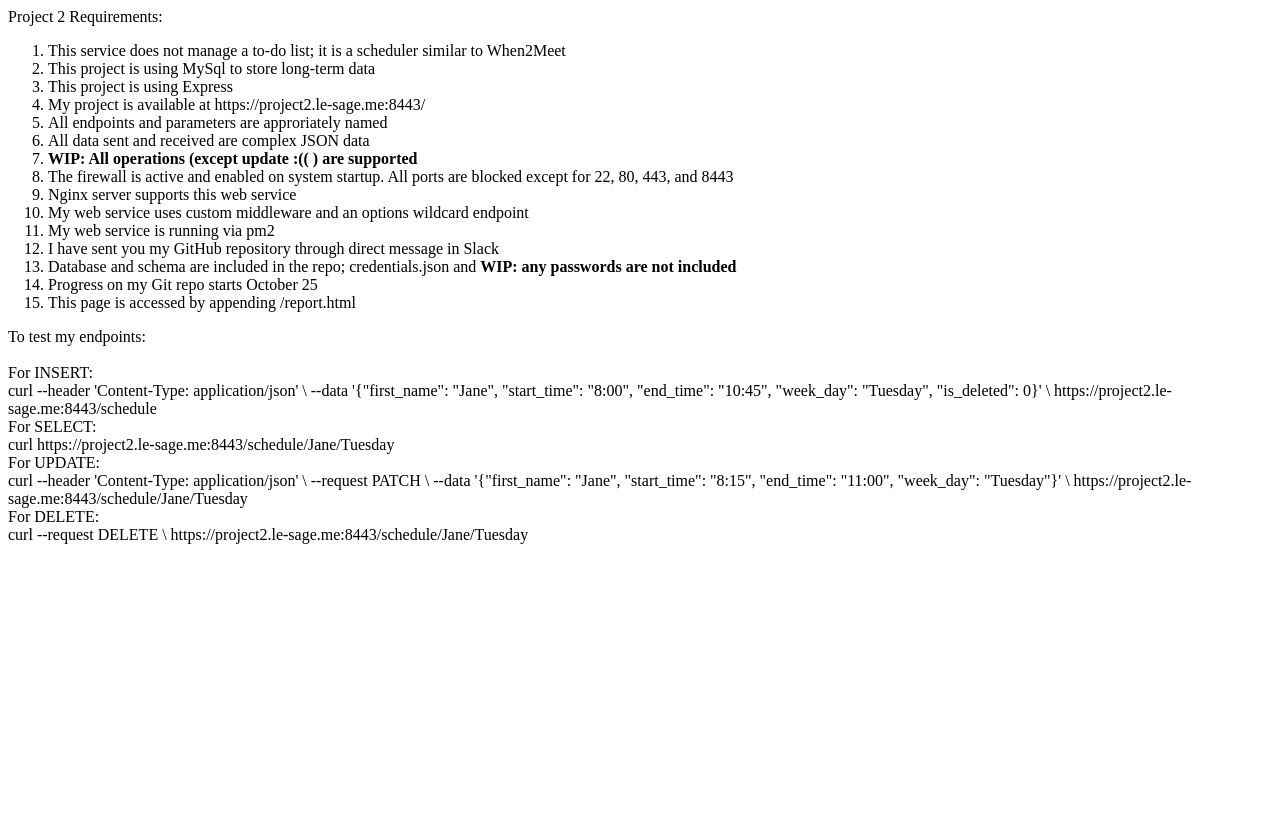
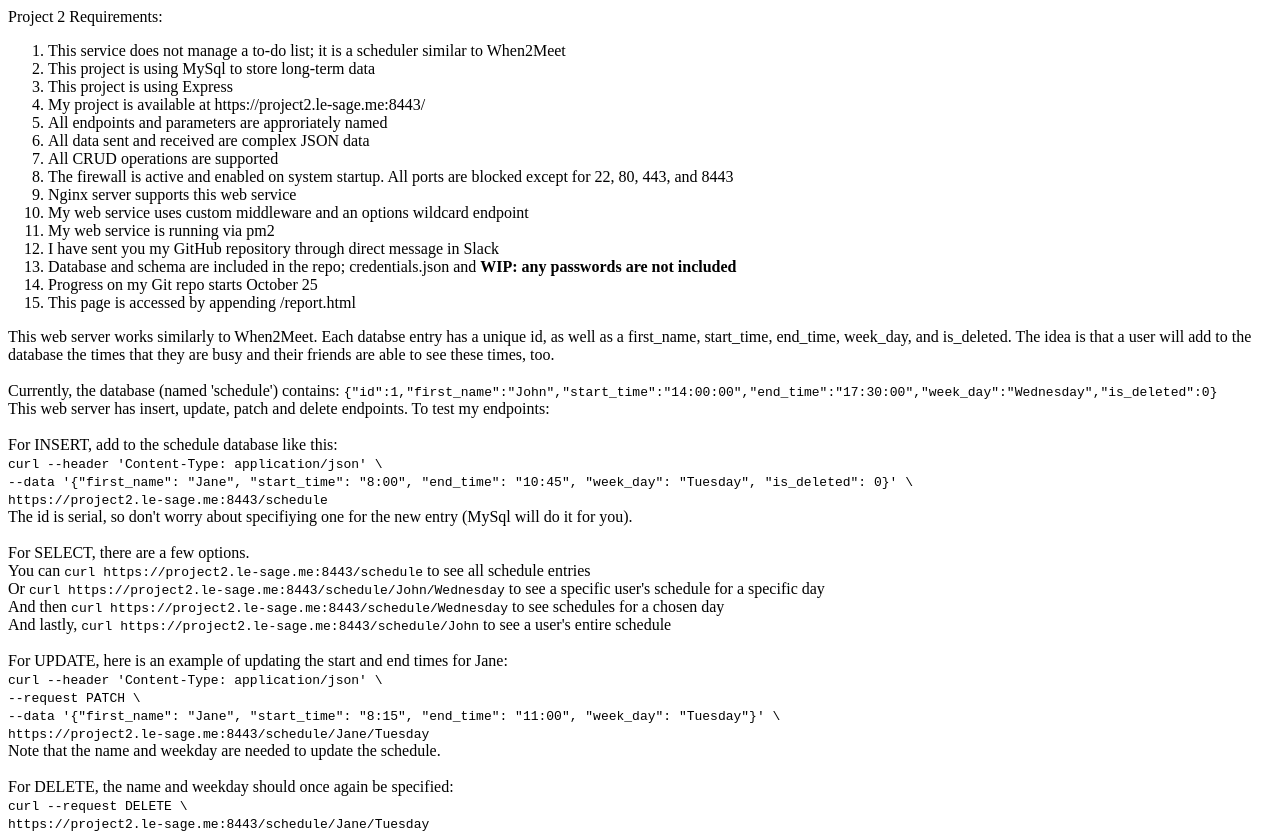
Before and after one commit to lesagecl/web-dev-project-2, a website: page report.html in a window 1280 px wide. Before the commit the page ends 800 px from the top, so only its background shows below. Drawn offline with Linux system fonts and the light colour scheme.

Commit message:
schema and report updates

```diff
--- a/report.html
+++ b/report.html
@@ -8,30 +8,41 @@
     <li>My project is available at https://project2.le-sage.me:8443/</li>
     <li>All endpoints and parameters are approriately named</li>
     <li>All data sent and received are complex JSON data</b></li>
-        <li><b>WIP: All operations (except update :(( ) are supported</b></li>
-        <li>The firewall is active and enabled on system startup. All ports are blocked except for 22, 80, 443, and 8443</li>
+    <li>All CRUD operations are supported</b></li>
+    <li>The firewall is active and enabled on system startup. All ports are blocked except for 22, 80, 443, and 8443
+    </li>
     <li>Nginx server supports this web service</li>
     <li>My web service uses custom middleware and an options wildcard endpoint</li>
     <li>My web service is running via pm2</li>
     <li>I have sent you my GitHub repository through direct message in Slack</li>
-        <li>Database and schema are included in the repo; credentials.json and <b>WIP: any passwords are not included</b></li>
+    <li>Database and schema are included in the repo; credentials.json and <b>WIP: any passwords are not included</b>
+    </li>
     <li>Progress on my Git repo starts October 25</li>
     <li>This page is accessed by appending /report.html</li>
 </ol>
-    To test my endpoints:
-    <br>
-    <br>For INSERT:<br>
-    curl --header 'Content-Type: application/json' \
-    --data '{"first_name": "Jane", "start_time": "8:00", "end_time": "10:45", "week_day": "Tuesday", "is_deleted": 0}' \
-    https://project2.le-sage.me:8443/schedule
-    <br>For SELECT:<br>
-    curl https://project2.le-sage.me:8443/schedule/Jane/Tuesday
-    <br>For UPDATE:<br>
-    curl --header 'Content-Type: application/json' \
-    --request PATCH \
-    --data '{"first_name": "Jane", "start_time": "8:15", "end_time": "11:00", "week_day": "Tuesday"}' \
-    https://project2.le-sage.me:8443/schedule/Jane/Tuesday
-    <br>For DELETE:<br>
-    curl --request DELETE \
-  https://project2.le-sage.me:8443/schedule/Jane/Tuesday
+This web server works similarly to When2Meet. Each databse entry has a unique id, as well as a first_name, start_time,
+end_time, week_day, and is_deleted. The idea is that a user will add to the database the times that they are busy and
+their friends are able to see these times, too.<br><br>
+Currently, the database (named 'schedule') contains: <code>{"id":1,"first_name":"John","start_time":"14:00:00","end_time":"17:30:00","week_day":"Wednesday","is_deleted":0}</code><br>
+This web server has insert, update, patch and delete endpoints. To test my endpoints:<br>
+<br>For INSERT, add to the schedule database like this:<br>
+<code>curl --header 'Content-Type: application/json' \</code><br>
+<code>--data '{"first_name": "Jane", "start_time": "8:00", "end_time": "10:45", "week_day": "Tuesday", "is_deleted": 0}' \</code><br>
+<code>https://project2.le-sage.me:8443/schedule</code>
+<br> The id is serial, so don't worry about specifiying one for the new entry (MySql will do it for you).<br>
+<br>For SELECT, there are a few options.<br>
+You can <code>curl https://project2.le-sage.me:8443/schedule</code> to see all schedule entries<br>
+Or <code>curl https://project2.le-sage.me:8443/schedule/John/Wednesday</code> to see a specific user's schedule for a specific day<br>
+And then <code>curl https://project2.le-sage.me:8443/schedule/Wednesday</code> to see schedules for a chosen day<br>
+And lastly, <code>curl https://project2.le-sage.me:8443/schedule/John</code> to see a user's entire schedule<br>
+<br>For UPDATE, here is an example of updating the start and end times for Jane:<br>
+<code>curl --header 'Content-Type: application/json' \</code><br>
+<code>--request PATCH \</code><br>
+<code>--data '{"first_name": "Jane", "start_time": "8:15", "end_time": "11:00", "week_day": "Tuesday"}' \</code><br>
+<code>https://project2.le-sage.me:8443/schedule/Jane/Tuesday</code><br>
+Note that the name and weekday are needed to update the schedule.<br>
+<br>For DELETE, the name and weekday should once again be specified:<br>
+<code>curl --request DELETE \</code><br>
+<code>https://project2.le-sage.me:8443/schedule/Jane/Tuesday</code>
+
 </html>
```
Also changed, not shown: 1 other file. Lines whose indentation alone changed are shown as unchanged.
